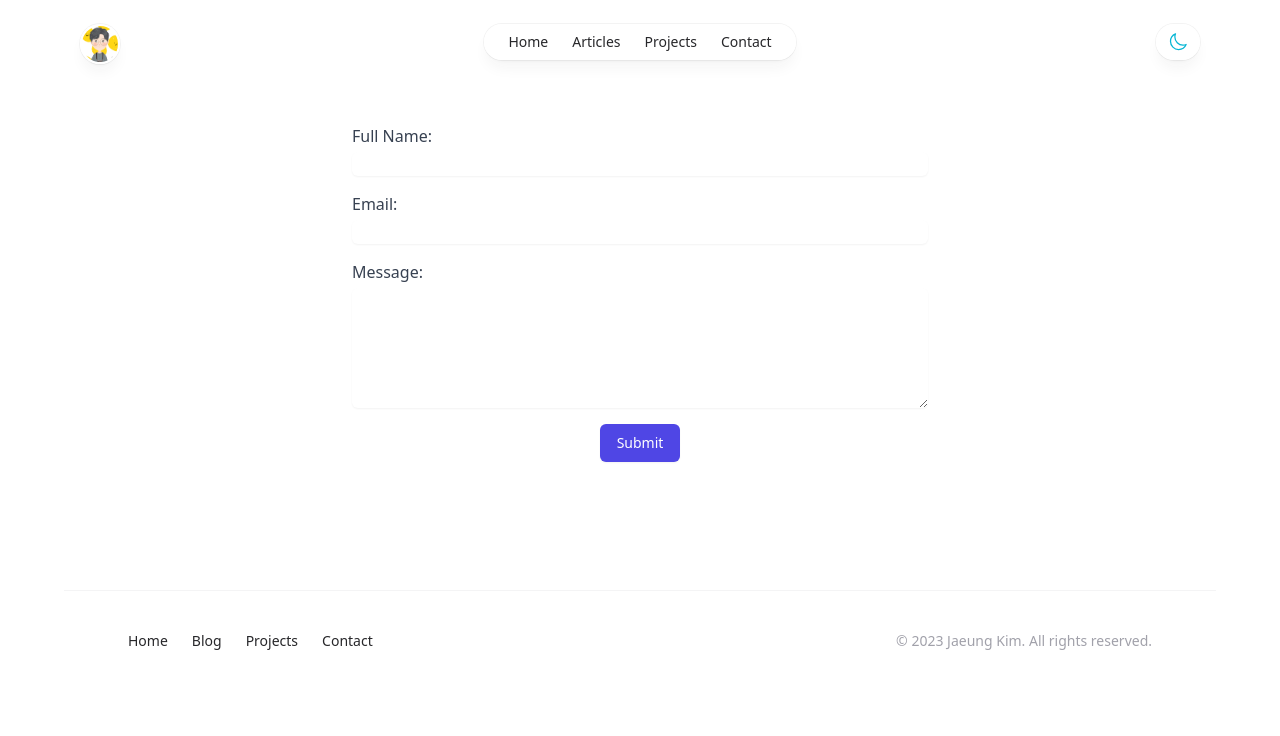
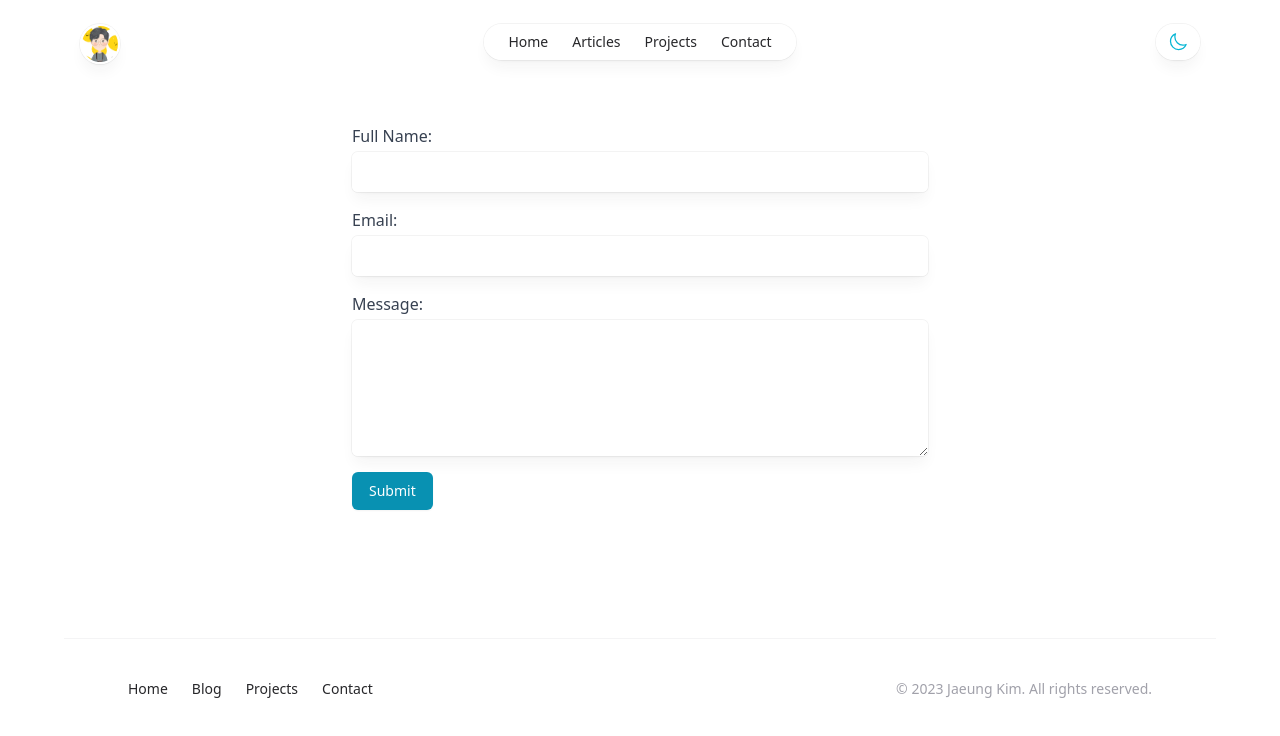
Before and after one commit to jaeungkim/portfolio-website-nextjs, a Next.js app: page /contact in a window 1280 px wide. Shown: the top 736 px of the page. Built offline with nearby package versions, Linux system fonts and the light colour scheme.

Commit message:
230322 01:51pm form ui updated

```diff
--- a/components/shared/toast.tsx
+++ b/components/shared/toast.tsx
@@ -1,4 +1,4 @@
-import React, { PropsWithChildren } from "react";
+import React, { Fragment, PropsWithChildren } from "react";
 import { Transition } from "@headlessui/react";
 import { XMarkIcon } from "@heroicons/react/24/outline";
 
@@ -14,20 +14,22 @@ export default function Toast({
   children,
   status = "success", // Default value is "success"
 }: PropsWithChildren<Props>) {
-  const containerClass = `flex justify-between items-center p-4 w-full bg-white shadow-lg rounded-lg pointer-events-auto ${
-    status === "success" ? "bg-green-400" : "bg-red-400"
-  }`;
   return (
     <Transition
       show={show}
-      enter="transition ease-out duration-100"
-      enterFrom="transform opacity-0 scale-95"
-      enterTo="transform opacity-100 scale-100"
-      leave="transition ease-in duration-75"
-      leaveFrom="transform opacity-100 scale-100"
-      leaveTo="transform opacity-0 scale-95"
+      as={Fragment}
+      enter="transform transition duration-[400ms]"
+      enterFrom="opacity-0"
+      enterTo="opacity-100"
+      leave="transform duration-200 transition ease-in-out"
+      leaveFrom="opacity-100"
+      leaveTo="opacity-0"
     >
-      <div className={containerClass}>
+      <div
+        className={`flex justify-between items-center p-4 w-full shadow-lg rounded-lg pointer-events-auto ${
+          status === "success" ? "bg-green-400" : "bg-red-400"
+        }`}
+      >
         <div className="text-gray-700 font-medium">{children}</div>
         <XMarkIcon onClick={onClose} className="h-5 w-5 cursor-pointer" />
       </div>
--- a/pages/contact.tsx
+++ b/pages/contact.tsx
@@ -18,6 +18,8 @@ export default function Contact() {
   const [toastMessage, setToastMessage] = useState<string>("");
   const [apiStatus, setApiStatus] = useState<"success" | "danger">("success"); // Default value is "success"
 
+  const [loading, setLoading] = useState<boolean>(false); // Add new state variable for loading
+
   const handleChange = (
     e: ChangeEvent<HTMLInputElement> | ChangeEvent<HTMLTextAreaElement>
   ): void => {
@@ -35,6 +37,7 @@ export default function Contact() {
     e.preventDefault();
     const errors = validateForm();
     if (Object.keys(errors).length === 0) {
+      setLoading(true); // Set loading to true when the form is submitted
       try {
         const response = await axios.post("/api/sendgrid", {
           name,
@@ -55,6 +58,7 @@ export default function Contact() {
         setToastMessage("Failed to send message. Please try again later.");
         setFormErrors({});
       }
+      setLoading(false); // Set loading to false after the API call is complete
     } else {
       setFormErrors(errors);
     }
@@ -90,7 +94,7 @@ export default function Contact() {
 
       <form onSubmit={handleSubmit} className="max-w-xl mx-auto">
         <div className="mb-4">
-          <label htmlFor="name" className="block font-medium text-gray-700">
+          <label htmlFor="name" className="block font-medium text-gray-700 dark:text-zinc-200">
             Full Name:
           </label>
           <input
@@ -99,7 +103,7 @@ export default function Contact() {
             name="name"
             onChange={handleChange}
             value={name}
-            className={`mt-1 block w-full rounded-md border-gray-300 shadow-sm focus:border-indigo-500 focus:ring-indigo-500 ${
+            className={`mt-1 block w-full px-4 py-2 rounded-md bg-white/90 text-zinc-800 shadow-lg shadow-zinc-800/5 ring-1 ring-zinc-900/5 backdrop-blur dark:bg-zinc-800/90 dark:text-zinc-200 dark:ring-white/10 dark:hover:ring-white/20 focus:border-cyan-500 focus:ring-cyan-500 ${
               formErrors.name ? "border-red-500" : ""
             }`}
           />
@@ -108,7 +112,7 @@ export default function Contact() {
           )}
         </div>
         <div className="mb-4">
-          <label htmlFor="email" className="block font-medium text-gray-700">
+          <label htmlFor="email" className="block font-medium text-gray-700 dark:text-zinc-200">
             Email:
           </label>
           <input
@@ -117,7 +121,7 @@ export default function Contact() {
             name="email"
             value={email}
             onChange={handleChange}
-            className={`mt-1 block w-full rounded-md border-gray-300 shadow-sm focus:border-indigo-500 focus:ring-indigo-500 ${
+            className={`mt-1 block w-full px-4 py-2 rounded-md bg-white/90 text-zinc-800 shadow-lg shadow-zinc-800/5 ring-1 ring-zinc-900/5 backdrop-blur dark:bg-zinc-800/90 dark:text-zinc-200 dark:ring-white/10 dark:hover:ring-white/20 focus:border-cyan-500 focus:ring-cyan-500 ${
               formErrors.email ? "border-red-500" : ""
             }`}
           />
@@ -126,7 +130,7 @@ export default function Contact() {
           )}
         </div>
         <div className="mb-4">
-          <label htmlFor="message" className="block font-medium text-gray-700">
+          <label htmlFor="message" className="block font-medium text-gray-700 dark:text-zinc-200">
             Message:
           </label>
           <textarea
@@ -135,7 +139,7 @@ export default function Contact() {
             value={message}
             rows={5}
             onChange={handleChange}
-            className={`mt-1 block w-full rounded-md border-gray-300 shadow-sm focus:border-indigo-500 focus:ring-indigo-500 ${
+            className={`mt-1 block w-full px-4 py-2 rounded-md bg-white/90 text-zinc-800 shadow-lg shadow-zinc-800/5 ring-1 ring-zinc-900/5 backdrop-blur dark:bg-zinc-800/90 dark:text-zinc-200 dark:ring-white/10 dark:hover:ring-white/20 focus:border-cyan-500 focus:ring-cyan-500 ${
               formErrors.message ? "border-red-500" : ""
             }`}
           ></textarea>
@@ -143,12 +147,17 @@ export default function Contact() {
             <p className="text-red-500 text-sm mt-1">{formErrors.message}</p>
           )}
         </div>
-        <div className="text-center">
+        <div className="text-left">
           <button
             type="submit"
-            className="inline-flex justify-center py-2 px-4 border border-transparent shadow-sm text-sm font-medium rounded-md text-white bg-indigo-600 hover:bg-indigo-700 focus:outline-none focus:ring-2 focus:ring-offset-2 focus:ring-indigo-500"
+            disabled={loading}
+            className={`inline-flex justify-center py-2 px-4 border border-transparent shadow-sm text-sm font-medium rounded-md text-white ${
+              loading
+                ? "bg-gray-400 cursor-wait"
+                : "bg-cyan-600 hover:bg-cyan-700 focus:outline-none focus:ring-2 focus:ring-offset-2 focus:ring-cyan-500"
+            }`}
           >
-            Submit
+            {loading ? "Loading..." : "Submit"}
           </button>
         </div>
       </form>
```
